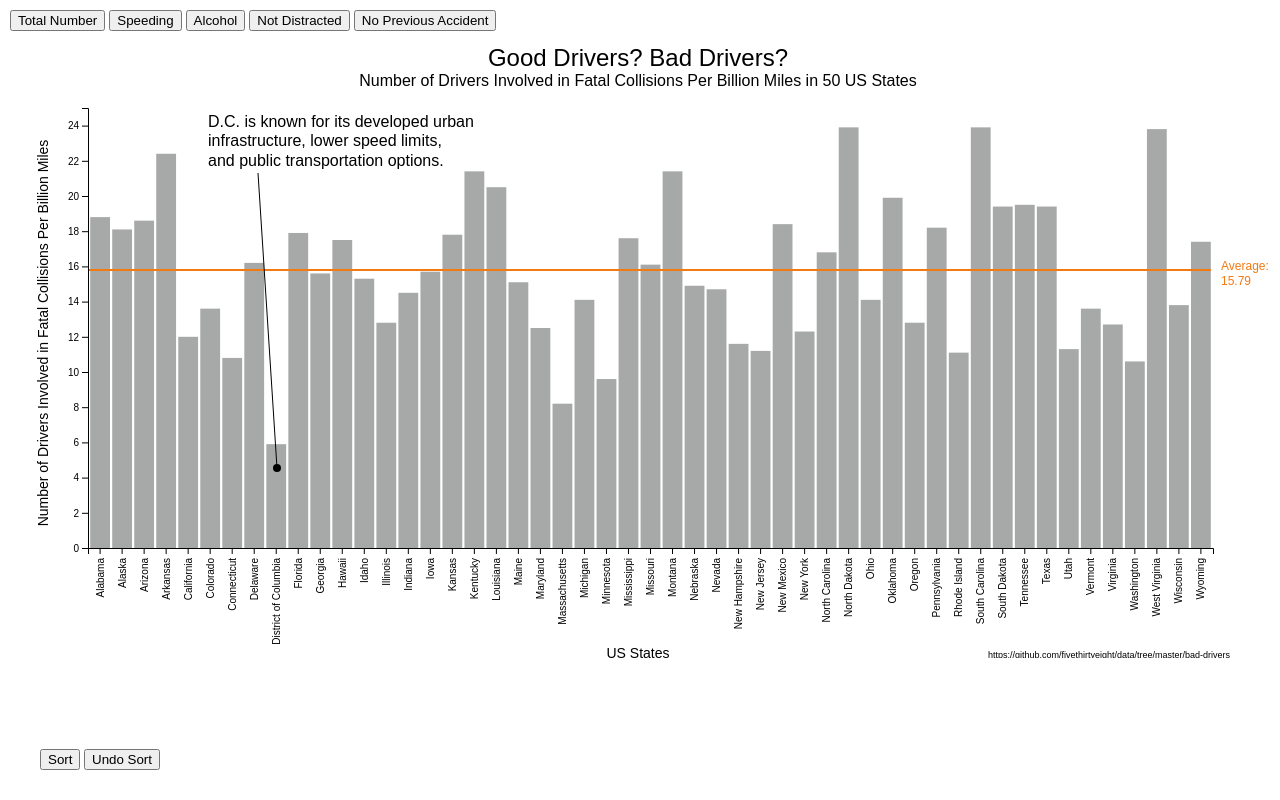
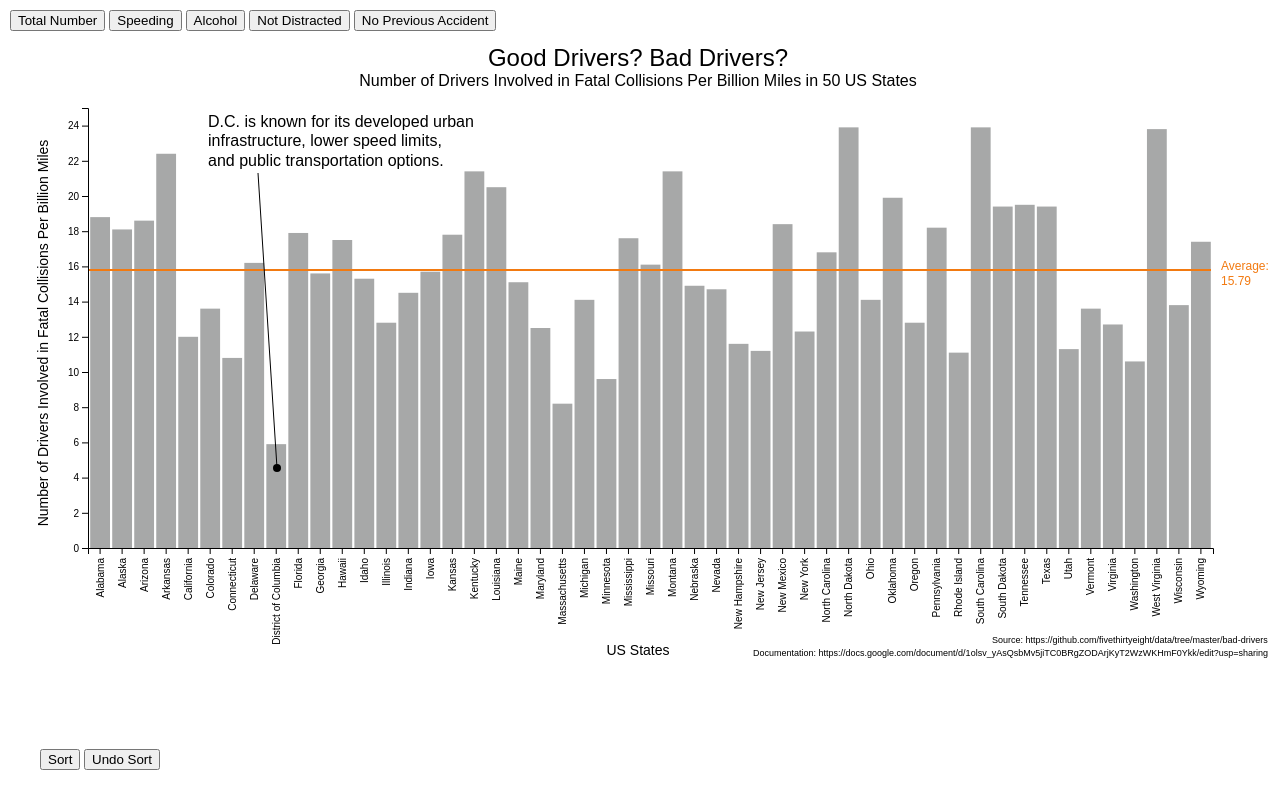
Before and after one commit to ylesia-wu/dsc106-project3, a SvelteKit app: page / in a window 1280 px wide. Built offline with nearby package versions, Linux system fonts and the light colour scheme.

Commit message:
Update App.svelte

```diff
--- a/src/components/App.svelte
+++ b/src/components/App.svelte
@@ -633,8 +633,8 @@
 		</g>
 
         <g class="axis-title">
-            <text transform={`translate(${width / 2}, ${height})`} text-anchor="middle">US States</text>
-            <!-- You can add tick marks for x-axis if needed -->
+            <text transform={`translate(${width / 2}, 647)`} text-anchor="middle">US States</text>
+
         </g>
 
         <g class="axis-title">
@@ -705,7 +705,9 @@
         </g>
         {/if}
 
-        <text x=980 y={height} font-size=9 font-family="Arial, sans-serif">https://github.com/fivethirtyeight/data/tree/master/bad-drivers</text>
+        <text x=984 y=635 font-size=9 font-family="Arial, sans-serif">Source: https://github.com/fivethirtyeight/data/tree/master/bad-drivers</text>
+        <text x=745 y=648 font-size=9 font-family="Arial, sans-serif">Documentation: https://docs.google.com/document/d/1olsv_yAsQsbMv5jiTC0BRgZODArjKyT2WzWKHmF0Ykk/edit?usp=sharing
+        </text>
     </svg>
 
     <button style="position: absolute; bottom: 30px; left: 40px;" on:click={() => update(currentData, true)}>Sort</button>
```
